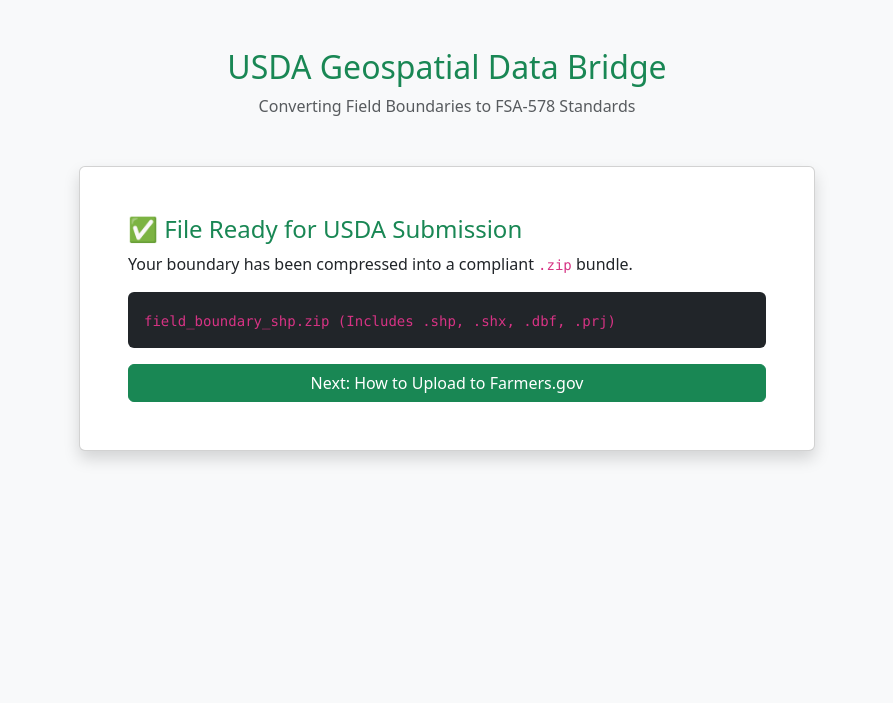
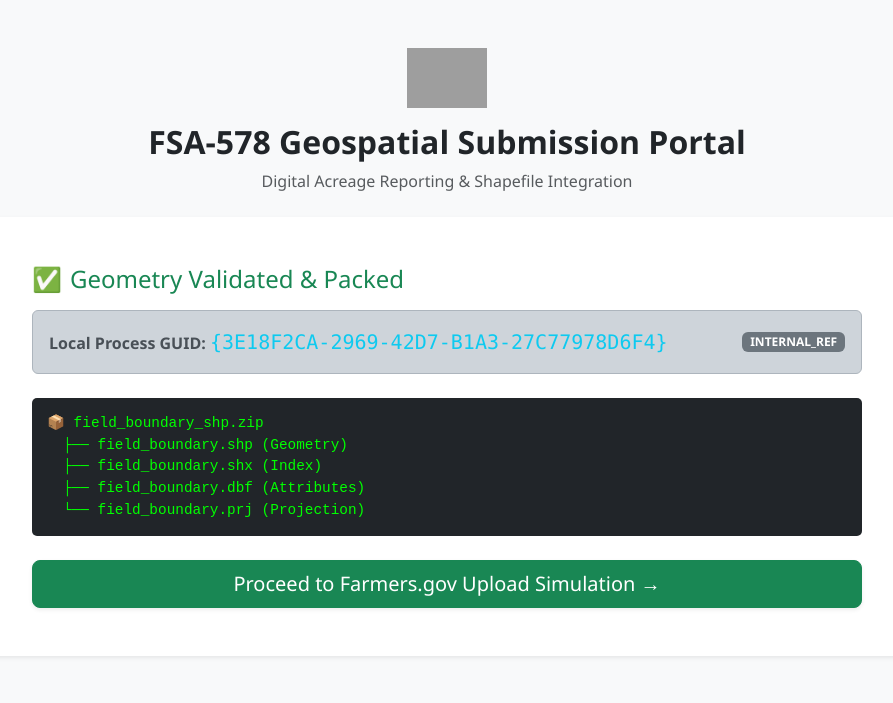
Before and after one commit to RBrucePitt/2026AGHACKATHON, a Flask app: page /simulator in a window 1280 px wide. Shown: the top 703 px of the page, without its empty margins (193-1086 px from the left). Run offline with Flask 3, Linux system fonts and the light colour scheme; grey boxes are pictures that could not be loaded.

Commit message:
Updates to app for better simulation

```diff
--- a/myfieldapp/app.py
+++ b/myfieldapp/app.py
@@ -2,6 +2,7 @@
 import zipfile
 import io
 import geopandas as gpd
+import uuid
 from flask import Flask, render_template, request, send_file, jsonify
 from shapely.geometry import shape
 
@@ -13,7 +14,9 @@
 
 @app.route('/simulator')
 def simulator():
-    return render_template('simulation.html')
+    # Generate a unique reference for this specific "submission"
+    submission_id = str(uuid.uuid4()).upper()
+    return render_template('simulation.html', submission_id=submission_id)
 
 @app.route('/convert', methods=['POST'])
 def convert():
--- a/myfieldapp/templates/simulation.html
+++ b/myfieldapp/templates/simulation.html
@@ -6,64 +6,125 @@
     <title>USDA Shapefile Portal Simulator</title>
     <link href="https://cdn.jsdelivr.net/npm/bootstrap@5.3.0/dist/css/bootstrap.min.css" rel="stylesheet">
     <style>
-        .step-card { display: none; transition: all 0.3s ease; }
-        .active { display: block; }
-        .ui-screenshot { border: 2px solid #ddd; border-radius: 8px; margin: 15px 0; max-width: 100%; }
-        .progress-bar-fill { animation: grow 2s ease-in-out; }
-        @keyframes grow { from { width: 0%; } to { width: 100%; } }
+        body { background-color: #f8f9fa; font-family: 'Segoe UI', sans-serif; }
+        .step-card { display: none; border: none; }
+        .active { display: block; animation: fadeIn 0.5s; }
+
+        /* Progress Bar Animation */
+        .progress-bar-fill {
+            animation: grow 2.5s ease-in-out forwards;
+            width: 0%;
+        }
+
+        @keyframes grow {
+            from { width: 0%; }
+            to { width: 100%; }
+        }
+
+        @keyframes fadeIn {
+            from { opacity: 0; }
+            to { opacity: 1; }
+        }
+
+        .ui-screenshot {
+            border: 2px solid #dee2e6;
+            border-radius: 8px;
+            margin: 20px 0;
+            width: 100%;
+            box-shadow: 0 4px 12px rgba(0,0,0,0.1);
+        }
+
+        .code-block {
+            background: #212529;
+            color: #00ff00;
+            padding: 15px;
+            border-radius: 5px;
+            font-family: 'Courier New', Courier, monospace;
+            font-size: 0.9rem;
+        }
+
+        .status-badge { font-family: monospace; letter-spacing: 1px; }
     </style>
 </head>
-<body class="bg-light">
+<body>
 
 <div class="container py-5">
     <div class="row justify-content-center">
-        <div class="col-md-8">
-            <div class="text-center mb-5">
-                <h2 class="text-success">USDA Geospatial Data Bridge</h2>
-                <p class="text-muted">Converting Field Boundaries to FSA-578 Standards</p>
+        <div class="col-lg-10">
+
+            <div class="text-center mb-4">
+                <img src="https://www.usda.gov/themes/custom/usda/logo.svg" alt="USDA Logo" style="height: 60px; margin-bottom: 15px;">
+                <h2 class="fw-bold">FSA-578 Geospatial Submission Portal</h2>
+                <p class="text-muted">Digital Acreage Reporting & Shapefile Integration</p>
             </div>
 
-            <div id="step1" class="card shadow step-card active">
+            <div id="step1" class="card shadow-sm step-card active">
                 <div class="card-body text-center p-5">
-                    <div class="spinner-border text-success mb-3" role="status"></div>
-                    <h4>Processing Field Geometry...</h4>
-                    <p>GeoPandas is calculating $WGS84$ coordinates and generating <code>.prj</code>, <code>.dbf</code>, and <code>.shx</code> files.</p>
-                    <div class="progress mt-4">
-                        <div class="progress-bar progress-bar-striped progress-bar-animated bg-success progress-bar-fill" style="width: 100%"></div>
+                    <h4 class="mb-3 text-primary">Executing GeoPandas Engine...</h4>
+                    <p class="text-secondary">Parsing geometry and calculating $WGS84$ ($EPSG:4326$) vertex parity.</p>
+                    <div class="progress mt-4" style="height: 25px; border-radius: 12px; background-color: #e9ecef;">
+                        <div class="progress-bar bg-success progress-bar-striped progress-bar-animated progress-bar-fill" role="progressbar"></div>
                     </div>
                 </div>
             </div>
 
-            <div id="step2" class="card shadow step-card">
+            <div id="step2" class="card shadow-sm step-card">
                 <div class="card-body p-5">
-                    <h4 class="text-success">✅ File Ready for USDA Submission</h4>
-                    <p>Your boundary has been compressed into a compliant <code>.zip</code> bundle.</p>
+                    <h4 class="text-success d-flex align-items-center mb-3">
+                        <span class="me-2">✅</span> Geometry Validated & Packed
+                    </h4>
 
+                    <div class="alert alert-dark d-flex justify-content-between align-items-center mb-4">
+                        <div><strong>Local Process GUID:</strong> <code class="text-info fs-5" id="local-guid"></code></div>
+                        <span class="badge bg-secondary">INTERNAL_REF</span>
+                    </div>
 
+                    <div class="code-block my-4">
+                        <div>📦 field_boundary_shp.zip</div>
+                        <div class="ms-3">├── field_boundary.shp (Geometry)</div>
+                        <div class="ms-3">├── field_boundary.shx (Index)</div>
+                        <div class="ms-3">├── field_boundary.dbf (Attributes)</div>
+                        <div class="ms-3">└── field_boundary.prj (Projection)</div>
+                    </div>
 
-                    <div class="bg-dark text-white p-3 rounded mb-3">
-                        <code>field_boundary_shp.zip (Includes .shp, .shx, .dbf, .prj)</code>
-                    </div>
-                    <button class="btn btn-success w-100" onclick="nextStep(3)">Next: How to Upload to Farmers.gov</button>
+                    <button class="btn btn-success btn-lg w-100 shadow-sm" onclick="nextStep(3)">
+                        Proceed to Farmers.gov Upload Simulation →
+                    </button>
                 </div>
             </div>
 
-            <div id="step3" class="card shadow step-card">
+            <div id="step3" class="card shadow-sm step-card">
                 <div class="card-body p-4">
-                    <h5>Step 1: Log in to Farmers.gov</h5>
-                    <p class="small text-muted">Use your Login.gov credentials to access the Land dashboard.</p>
+                    <h5 class="fw-bold border-bottom pb-2 mb-3">USDA Map Reference Simulation</h5>
 
+                    <img src="http://googleusercontent.com/image_generation_content/0" class="ui-screenshot" alt="USDA-FSA Acreage Report Simulation">
 
+                    <div class="mt-4 p-4 border-start border-4 border-success bg-white shadow-sm rounded">
+                        <div class="d-flex justify-content-between align-items-start mb-2">
+                            <h6 class="text-success fw-bold mb-0">USDA GEOSPATIAL INGESTION SUCCESS</h6>
+                            <span class="badge bg-primary status-badge">PENDING_CERTIFICATION</span>
+                        </div>
+                        <hr>
+                        <div class="row g-3 small">
+                            <div class="col-sm-4 text-muted">REFERENCE ID:</div>
+                            <div class="col-sm-8 text-dark"><strong>NM-001-2026-F500-T101-SHP</strong></div>
 
-                    <hr>
-                    <h5>Step 2: Import Your Layer</h5>
-                    <p>In the map view, select <strong>Add Layer</strong> > <strong>Import Shapefile</strong>. Select the zip file you just downloaded.</p>
-                    <div class="alert alert-warning">
-                        <strong>Note:</strong> Ensure your field doesn't overlap existing CLU boundaries.
+                            <div class="col-sm-4 text-muted">FEATURE GUID:</div>
+                            <div class="col-sm-8"><code class="text-dark bg-light p-1" id="final-guid"></code></div>
+
+                            <div class="col-sm-4 text-muted">FSA-578 ITEM 11:</div>
+                            <div class="col-sm-8 text-dark">NAIP_2023_NM001_T101</div>
+
+                            <div class="col-sm-4 text-muted">TIMESTAMP:</div>
+                            <div class="col-sm-8 text-dark" id="current-time"></div>
                         </div>
-                    <button class="btn btn-outline-secondary" onclick="window.location.href='/'">
+                    </div>
+
+                    <div class="mt-4">
+                        <button class="btn btn-outline-secondary w-100" onclick="window.location.href='/'">
                             ← Return to Map (Start Over)
                         </button>
+                    </div>
                 </div>
             </div>
 
@@ -72,18 +133,38 @@
 </div>
 
 <script>
-    // Simple simulation logic
+    // Generate a unique GUID for the entire session
+    function generateGUID() {
+        return 'xxxxxxxx-xxxx-4xxx-yxxx-xxxxxxxxxxxx'.replace(/[xy]/g, function(c) {
+            const r = Math.random() * 16 | 0, v = c == 'x' ? r : (r & 0x3 | 0x8);
+            return v.toString(16).toUpperCase();
+        });
+    }
+
+    const sessionGUID = generateGUID();
+
     function nextStep(stepNum) {
         document.querySelectorAll('.step-card').forEach(el => el.classList.remove('active'));
         document.getElementById('step' + stepNum).classList.add('active');
+
+        // Pass the same GUID to all relevant displays
+        if(stepNum === 2) {
+            document.getElementById('local-guid').innerText = "{" + sessionGUID + "}";
+        }
+        if(stepNum === 3) {
+            document.getElementById('final-guid').innerText = "{" + sessionGUID + "}";
+            document.getElementById('current-time').innerText = new Date().toLocaleString();
+        }
     }
 
-    // Auto-transition from loading to success after 2.5 seconds
+    // Initialize the auto-transition when the progress bar "finishes"
+    window.onload = function() {
         setTimeout(() => {
             if(document.getElementById('step1').classList.contains('active')) {
                 nextStep(2);
             }
-    }, 2500);
+        }, 2600); // Slightly longer than the CSS animation
+    };
 </script>
 
 </body>
```
Also changed, not shown: myfieldapp/images/2b99b955-3c80-4755-b442-76659943db60.jpg (added). Lines whose indentation alone changed are shown as unchanged.
